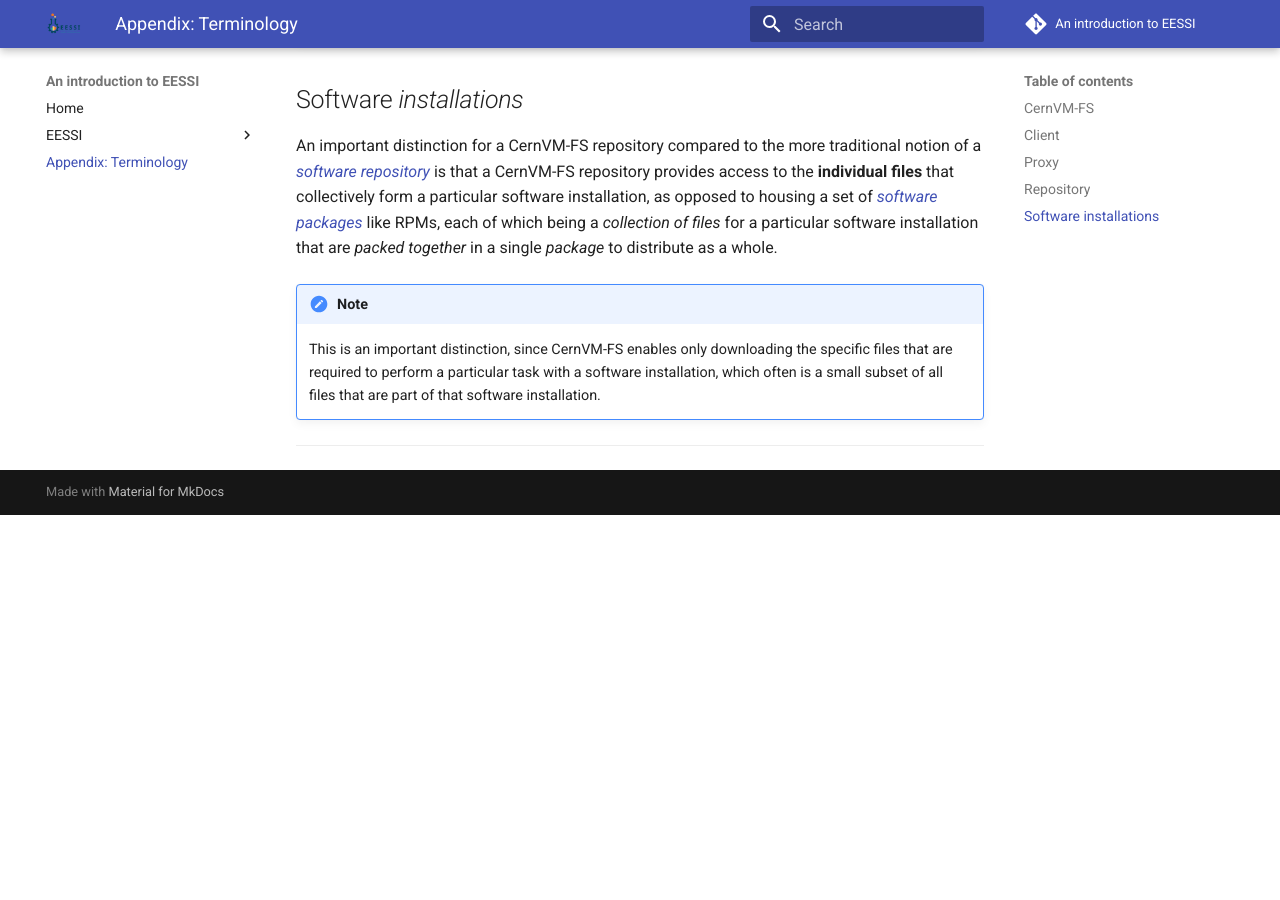
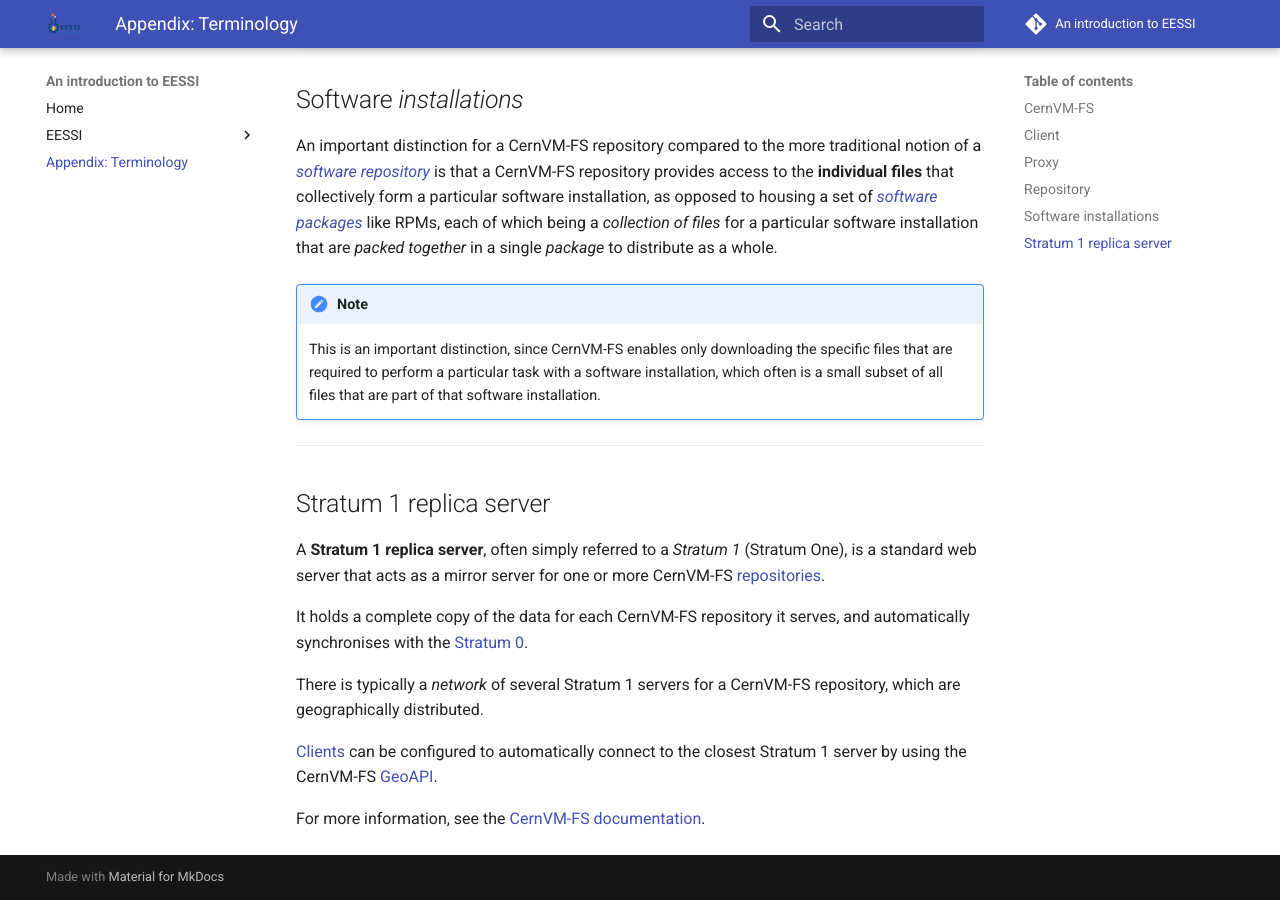
Before and after one commit to EESSI/eessi-tutorial, an MkDocs documentation site: the page built from docs/appendix/terminology.md, in a window 1280 px wide and 900 px high, scrolled down 1192 px. Built offline with MkDocs 1.6.1 and Material for MkDocs 9.7.7, drawn with Linux system fonts in a browser that asks for light colours; comment, search, counter and statistics services are not loaded; before the commit the page ends 1707 px from its top, so only the background shows below that.

Commit message:
Fill some more gaps

```diff
--- a/docs/appendix/terminology.md
+++ b/docs/appendix/terminology.md
@@ -64,3 +64,19 @@ in a single *package* to distribute as a whole.
     files that are part of that software installation.
 
 ---
+
+## Stratum 1 replica server { #stratum1 }
+
+A **Stratum 1 replica server**, often simply referred to a *Stratum 1* (Stratum One), is a standard web server
+that acts as a mirror server for one or more CernVM-FS [repositories](#repository).
+
+It holds a complete copy of the data for each CernVM-FS repository it serves,
+and automatically synchronises with the [Stratum 0](#stratum0).
+
+There is typically a *network* of several Stratum 1 servers for a CernVM-FS repository,
+which are geographically distributed.
+
+[Clients](#client) can be configured to automatically connect to the closest Stratum 1 server by using
+the CernVM-FS [GeoAPI](https://cvmfs.readthedocs.io/en/stable/cpt-configure.html#ordering-of-servers-according-to-geographic-proximity).
+
+For more information, see the [CernVM-FS documentation](https://cvmfs.readthedocs.io/en/stable/cpt-replica.html).
```
